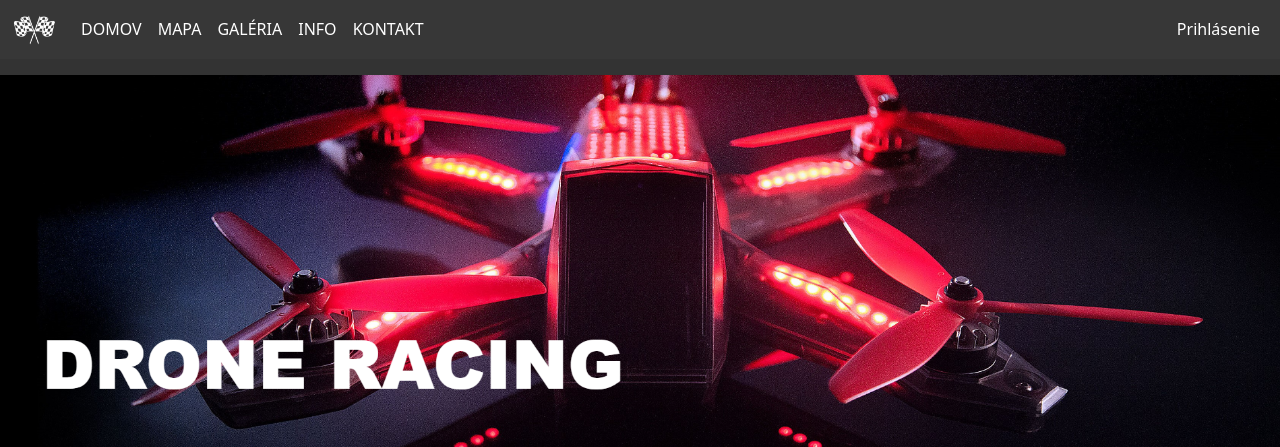
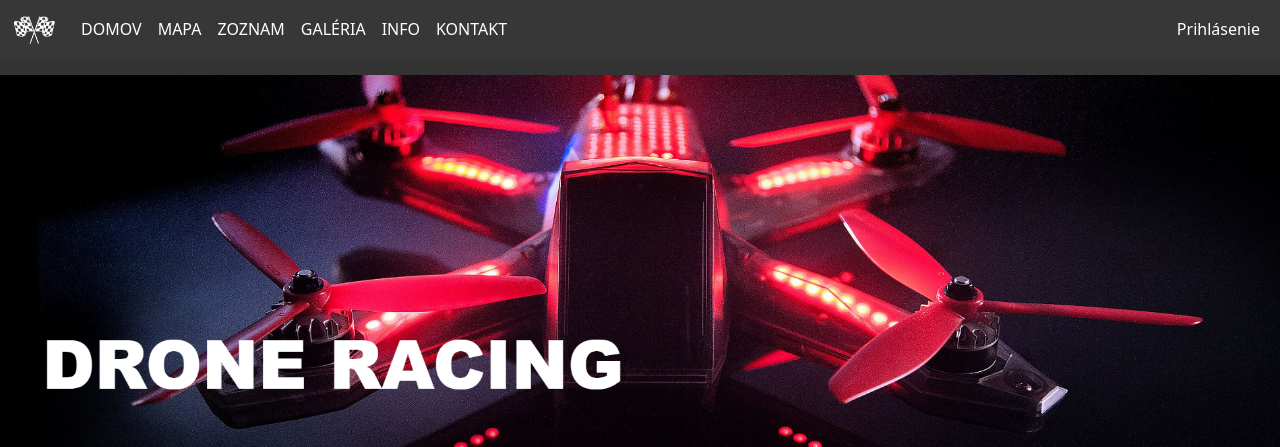
Before and after one commit to MartinKitko/DroneMap-website, a PHP site: page / in a window 1280 px wide. Shown: the top 447 px of the page. Run offline with PHP 8.4, Linux system fonts and the light colour scheme; some libraries are stand-ins or nearby versions.

Commit message:
pridaná podstránka pre zoznam markerov

```diff
--- a/App/Views/root.layout.view.php
+++ b/App/Views/root.layout.view.php
@@ -37,6 +37,9 @@
                 </li>
                 <li class="nav-item">
                     <a class="nav-link" href="?c=markers">MAPA</a>
+                </li>
+                <li class="nav-item">
+                    <a class="nav-link" href="?c=markers&a=list">ZOZNAM</a>
                 </li>
                 <li class="nav-item">
                     <a class="nav-link" href="?c=home&a=gallery">GALÉRIA</a>
```
Also changed, not shown: App/Controllers/MarkersController.php (+9 -0 lines).
